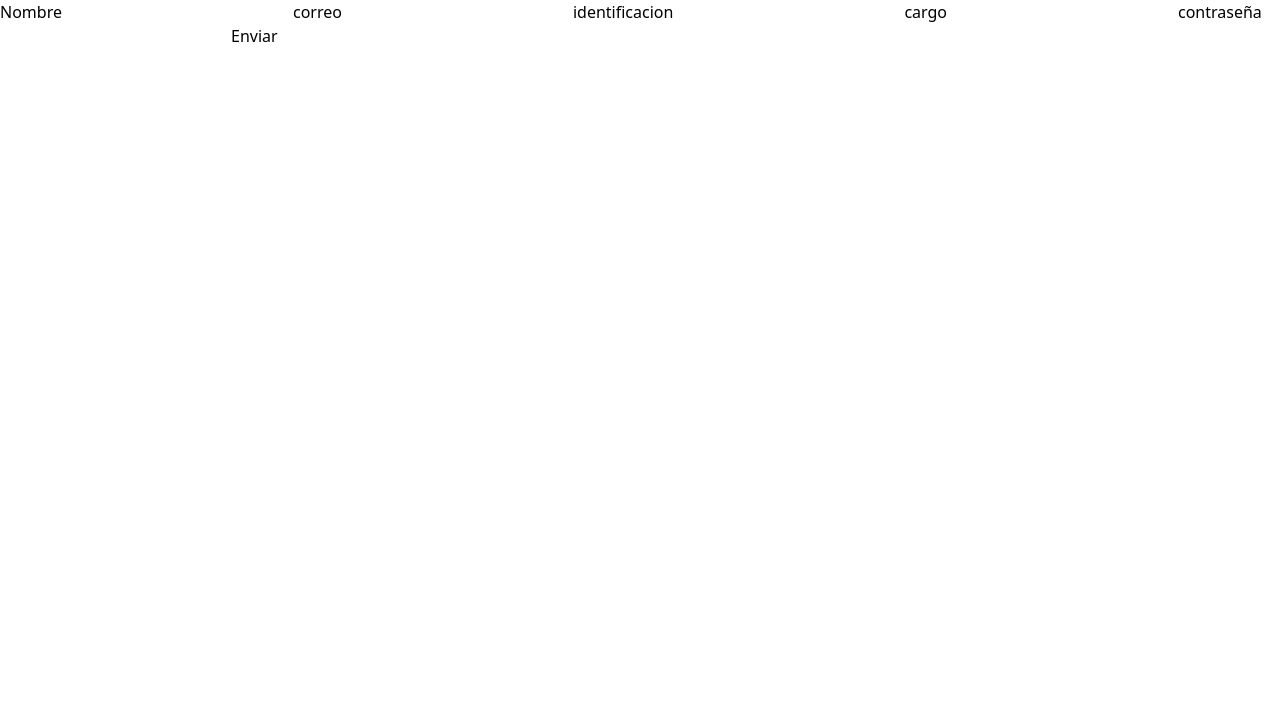
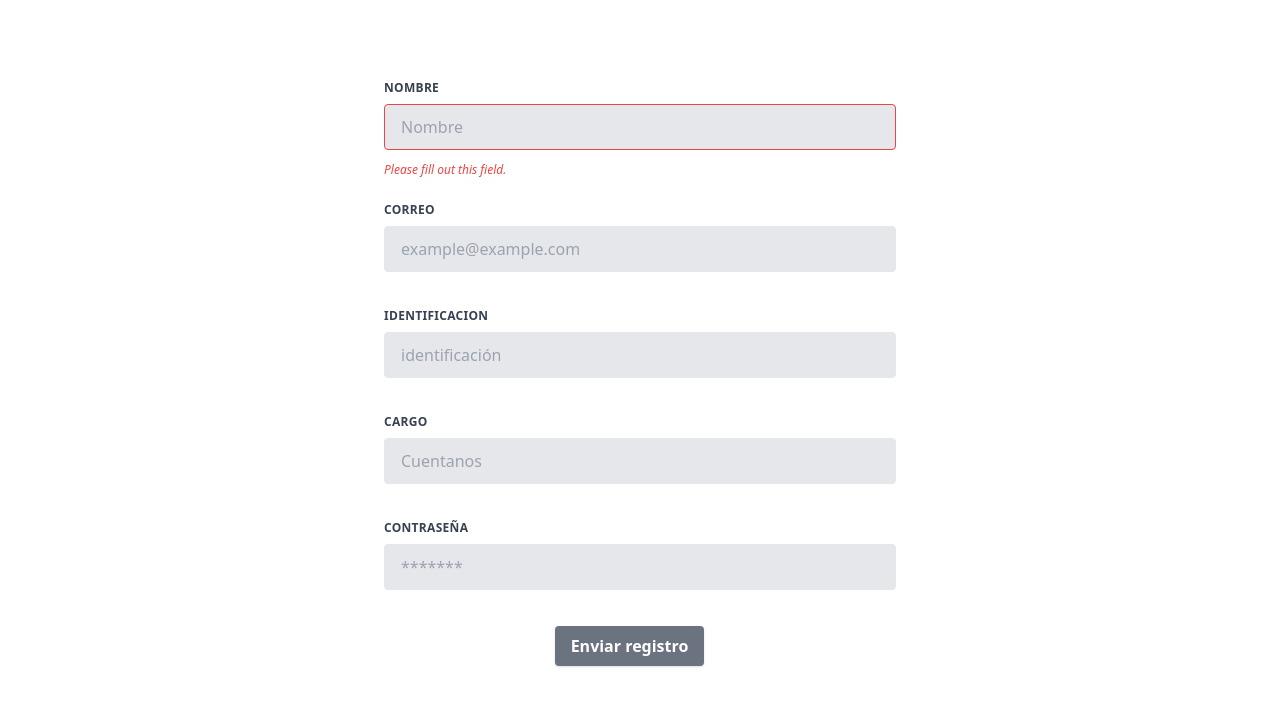
Before and after one commit to ortiz0505/observatorio-ambiental, a React (Create React App) app in the folder front/: page /funcionario/crear in a window 1280 px wide. Shown: the top 706 px of the page. Built offline with nearby package versions, Linux system fonts and the light colour scheme.

Commit message:
formularios editados y conectados

```diff
--- a/front/src/App.jsx
+++ b/front/src/App.jsx
@@ -10,6 +10,7 @@ import Funcionario from './pages/funcionario';
 import Gestionreporteros from './pages/gestiondereporteros';
 import Reportesf from './pages/reportesf';
 import Solicitudesreportes from './pages/solicitudesreportes';
+import Ceventos from './pages/creareventos';
 
 import { BrowserRouter, Routes, Route } from 'react-router-dom';
 import './styles/globals.css';
@@ -27,12 +28,14 @@ function App() {
         <Route path='/pvreportero' element={<PVReportero />} />
         <Route path='/reportero' element={<Reportero />} />
         <Route path='/reportero/rreportero' element={<Reportesr />} />
+        <Route path='/evento/crear' element={<Ceventos />} />
 
         <Route path='/funcionario' element={<Funcionario />} />
         <Route path='/funcionario/gestiondereporteros' element={<Gestionreporteros />} />
         <Route path='/funcionario/rfuncionario' element={<Reportesf />} />
         <Route path='/funcionario/solicitudesr' element={<Solicitudesreportes />} />
         <Route path='/funcionario/crear' element={<CrearFuncionario />} />
+
       </Routes>
     </BrowserRouter>
   );
--- /dev/null
+++ b/front/src/pages/creareventos.jsx
@@ -0,0 +1,68 @@
+import axios from 'axios';
+import React from 'react'
+import useFormData from '../hooks/useFormData';
+
+const creareventos = () => {
+   const { form, formData, updateFormData } = useFormData();
+
+    const submitForm = async (e) => {
+        e.preventDefault();
+        const options = {
+          method: "POST",
+          url: "http://localhost:4000/evento/crear",
+          headers: { "Content-Type": "application/json" },
+          data: formData,
+        };
+        await axios.request(options);
+      };
+
+  return (
+    <div className='fixed h-screen w-1/5 bg-gray-500'>
+        <form ref={form} onChange={updateFormData} className='grid grid-cols-1 gap-4'>
+            <label htmlFor='latitud'>
+                <span>Latitud</span>
+                <input name='latitud'  type='text'/>
+            </label>
+            <label htmlFor='longitud'>
+                <span>Longitud</span>
+                <input name='longitud' type='text'/>
+            </label>
+            <label htmlFor='imagen'>
+                <span>Imagen</span>
+                <input name='imagen' type='text'/>
+            </label>
+            <label htmlFor='fecha_fin'>
+                <span>Fecha_fin</span>
+                <input name='fecha_fin' type='text'/>
+            </label>
+            <label htmlFor='descripcion'>
+                <span>Descripcion</span>
+                <input name='descripcion' type='text'/>
+            </label>
+            <label htmlFor='zona_influencia'>
+                <span>Zona_influencia</span>
+                <input name='zona_influencia' type='text'/>
+            </label>
+            <label htmlFor='ID_reportero'>
+                <span>ID_reportero</span>
+                <input name='ID_reportero' type='text'/>
+            </label>
+            <label htmlFor='prioridad'>
+                <span>Prioridad</span>
+                <input name='prioridad' type='text'/>
+            </label>
+            <label htmlFor='clasificacion'>
+                <span>Clasificacion</span>
+                <input name='clasificacion' type='text'/>
+            </label>
+            <label htmlFor='enlace'>
+                <span>Enlace</span>
+                <input name='enlace' type='text'/>
+            </label>
+            <button type='submit' onClick={submitForm}>Enviar</button>
+        </form>
+    </div>
+  )
+}
+
+export default creareventos
--- a/front/src/pages/crearfuncionario.jsx
+++ b/front/src/pages/crearfuncionario.jsx
@@ -18,29 +18,59 @@ const CrearFuncionario = () => {
       };
 
   return (
-    <form ref={form} onChange={updateFormData}>
-        <label htmlFor='nombre'>
-            <span>Nombre</span>
-            <input name='nombre'  type='text'/>
+        <div className='grid place-items-center my-20'>
+            <form className="w-full max-w-lg" ref={form} onChange={updateFormData}>
+                <div className="flex flex-wrap -mx-3 mb-6">
+                    <div className="w-full px-3">
+                        <label className="block uppercase tracking-wide text-gray-700 text-xs font-bold mb-2" for="grid-first-name" htmlFor='nombre'>
+                            Nombre
                         </label>
-        <label htmlFor='correo'>
-            <span>correo</span>
-            <input name='correo' type='text'/>
+                        <input className="appearance-none block w-full bg-gray-200 text-gray-700 border border-red-500 rounded py-3 px-4 mb-3 leading-tight focus:outline-none focus:bg-white" id="grid-first-name" name='nombre' type='text' placeholder="Nombre" />
+                        <p className="text-red-500 text-xs italic">Please fill out this field.</p>
+                    </div>
+                </div>
+                <div className="flex flex-wrap -mx-3 mb-6">
+                    <div className="w-full px-3">
+                        <label className="block uppercase tracking-wide text-gray-700 text-xs font-bold mb-2" for="grid-mail" htmlFor='correo'>
+                            Correo
                         </label>
-        <label htmlFor='identificacion'>
-            <span>identificacion</span>
-            <input name='identificacion' type='text'/>
+                        <input className="appearance-none block w-full bg-gray-200 text-gray-700 border border-gray-200 rounded py-3 px-4 mb-3 leading-tight focus:outline-none focus:bg-white focus:border-gray-500" id="grid-mail"  name='correo' type='email' placeholder="example@example.com" />
+                    </div>
+                </div>
+                <div className="flex flex-wrap -mx-3 mb-6">
+                    <div className="w-full px-3">
+                        <label className="block uppercase tracking-wide text-gray-700 text-xs font-bold mb-2" for="grid-identificacion" htmlFor='identificacion'>
+                            identificacion
                         </label>
-        <label htmlFor='cargo'>
-            <span>cargo</span>
-            <input name='cargo' type='text'/>
+                        <input className="appearance-none block w-full bg-gray-200 text-gray-700 border border-gray-200 rounded py-3 px-4 mb-3 leading-tight focus:outline-none focus:bg-white focus:border-gray-500" id="grid-identificacion"  name='identificacion' type='number' placeholder="identificación" />
+                    </div>
+                </div>
+                <div className="flex flex-wrap -mx-3 mb-6">
+                    <div className="w-full px-3">
+                        <label className="block uppercase tracking-wide text-gray-700 text-xs font-bold mb-2" for="grid-cargo" htmlFor='cargo'>
+                            cargo
                         </label>
-        <label htmlFor='contraseña'>
-            <span>contraseña</span>
-            <input name='contraseña' type='text'/>
+                        <input className="appearance-none block w-full bg-gray-200 text-gray-700 border border-gray-200 rounded py-3 px-4 mb-3 leading-tight focus:outline-none focus:bg-white focus:border-gray-500" id="grid-cargo" name='cargo' type='text' placeholder="Cuentanos" />
+                    </div>
+                </div>
+                <div className="flex flex-wrap -mx-3 mb-6">
+                    <div className="w-full px-3">
+                        <label className="block uppercase tracking-wide text-gray-700 text-xs font-bold mb-2" for="grid-cargo" htmlFor='contraseña'>
+                            contraseña
                         </label>
-        <button type='submit' onClick={submitForm}>Enviar</button>
+                        <input className="appearance-none block w-full bg-gray-200 text-gray-700 border border-gray-200 rounded py-3 px-4 mb-3 leading-tight focus:outline-none focus:bg-white focus:border-gray-500" id="grid-cargo" name='contraseña' type='text' placeholder="*******" />
+                    </div>
+                </div>
+                <div className="md:flex md:items-center">
+                    <div className="md:w-1/3"></div>
+                    <div className="md:w-2/3">
+                    <button type='submit' onClick={submitForm} className="shadow bg-gray-500 hover:bg-gray-400 focus:shadow-outline focus:outline-none text-white font-bold py-2 px-4 rounded" type="button">
+                        Enviar registro
+                    </button>
+                    </div>
+                </div>
             </form>
+        </div>
   )
 }
 
--- a/front/src/pages/reportero.jsx
+++ b/front/src/pages/reportero.jsx
@@ -13,7 +13,7 @@ const reportero = () => {
                 </button>
             </div>
             </Link>
-            <Link to='/reportero/mapareportes'>
+            <Link to='/evento/crear'>
             <div>
                 <button className="w-96 my-5 bg-blue-500 hover:bg-blue-700 text-white font-bold py-2 px-4 rounded">
                     Reportar nueva zona de influencia
```
Also changed, not shown: 2 other files (tests, documents, lock files or other folders). Lines whose indentation alone changed are shown as unchanged.
